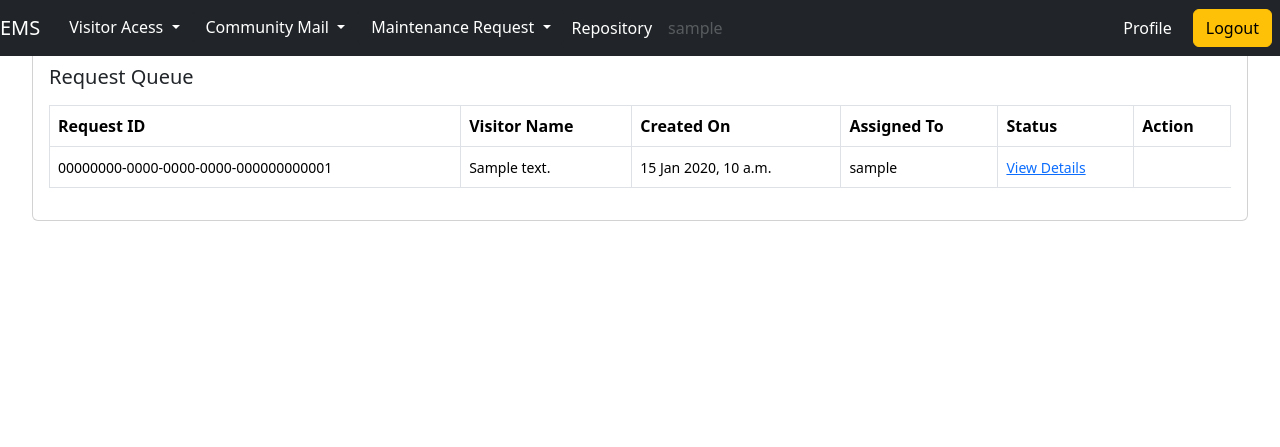
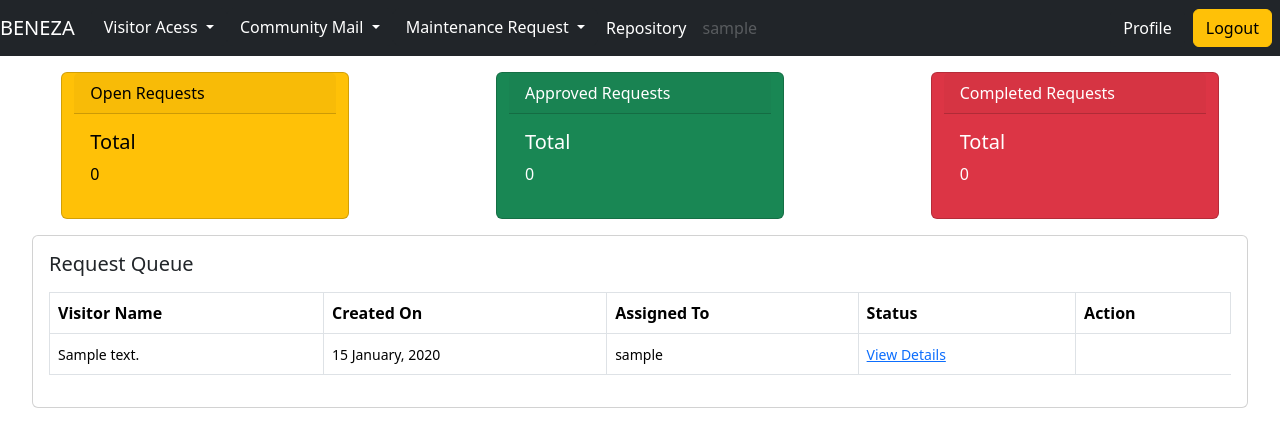
Before and after one commit to Chido100/estate_management_system, a Django app: page /visitor_access/all_access_requests/ in a window 1280 px wide. Shown: the top 447 px of the page. Run offline with Django 4.2, Linux system fonts and the light colour scheme; a user stored in the database is signed in; tables that the repository leaves empty hold one stand-in row (values such as "Sample post").

Commit message:
Updated Visitor Access views to count requests based on statuses

```diff
--- a/ems/templates/base.html
+++ b/ems/templates/base.html
@@ -21,7 +21,7 @@
     {% if request.user.is_resident %}
     <nav class="navbar navbar-expand-lg navbar-dark bg-dark fixed-top">
 
-            <a class="navbar-brand" href="/">EMS</a>
+            <a class="navbar-brand" href="/">BENEZA</a>
             <button class="navbar-toggler" type="button" data-bs-toggle="collapse"
                 data-bs-target="#navbarSupportedContent" aria-controls="navbarSupportedContent" aria-expanded="false"
                 aria-label="Toggle navigation">
@@ -113,7 +113,7 @@
 
     <nav class="navbar navbar-expand-lg navbar-dark bg-dark fixed-top">
 
-            <a class="navbar-brand" href="/">EMS</a>
+            <a class="navbar-brand" href="/">BENEZA</a>
             <button class="navbar-toggler" type="button" data-bs-toggle="collapse"
                 data-bs-target="#navbarSupportedContent" aria-controls="navbarSupportedContent" aria-expanded="false"
                 aria-label="Toggle navigation">
@@ -151,7 +151,7 @@
                     <button class="btn btn-outline-warning me-3" type="submit">Search</button>
                 </form> -->
                 <a href="{% url 'profile' %}" class="btn btn-dark me-2">Profile</a>
-                <a href="{% url 'login' %}" class="btn btn-outline-warning me-2">Logout</a>
+                <a href="{% url 'login' %}" class="btn btn-warning me-2">Logout</a>
 
             </div>
 
@@ -161,7 +161,7 @@
 
     <nav class="navbar navbar-expand-lg navbar-dark bg-dark fixed-top">
 
-            <a class="navbar-brand" href="/">EMS</a>
+            <a class="navbar-brand" href="/">BENEZA</a>
             <button class="navbar-toggler" type="button" data-bs-toggle="collapse"
                 data-bs-target="#navbarSupportedContent" aria-controls="navbarSupportedContent" aria-expanded="false"
                 aria-label="Toggle navigation">
--- a/ems/templates/users/all_residents.html
+++ b/ems/templates/users/all_residents.html
@@ -22,7 +22,7 @@
                 <tr>
                     <td><small>{{resident.username}}</small></td>
                     <td><small>{{resident.email}}</small></td>
-                    <td><small>{{resident.date_joined}}</small></td>
+                    <td><small>{{resident.date_joined|date:"j F, Y"}}</small></td>
                     <td><small><a href="#">View Details</a></small></td>
                     {% if resident.is_security %}
                     <td><small>Security</small></td>
--- a/ems/templates/visitor_access/access_request_details.html
+++ b/ems/templates/visitor_access/access_request_details.html
@@ -10,7 +10,7 @@
                 <h5 class="card-title mb-3">{{access_request.visitor_name}}</h5>
                 <p class="card-text"><b>Gender: </b>{{access_request.gender}}</p>
                 <p class="card-text"><b>Vehicle Registration: </b>{{access_request.vehicle_registration}}</p>
-                <p class="card-text"><b>Ticket Additional Information: </b>{{access_request.additional_information}}</p>
+                <p class="card-text"><b>Additional Information: </b>{{access_request.additional_information}}</p>
 
                 <p><b>Request Number: </b><small>{{access_request.request_number}}</small></p>
 
@@ -59,7 +59,7 @@
             <div class="card-body">
                 <h5 class="card-title mb-3">All requests created by {{access_request.creator}}</h5>
                 {% for request_by_user in va_per_user %}
-                <p class="card-text">{{request_by_user.request_number}} <a href="{% url 'access-request-details' request_by_user.pk%}">(view)</a>
+                <p class="card-text">{{request_by_user.visitor_name}} <a href="{% url 'access-request-details' request_by_user.pk%}">(view)</a>
                 </p>
                 {% endfor %}
             </div>
--- a/ems/templates/visitor_access/all_access_requests.html
+++ b/ems/templates/visitor_access/all_access_requests.html
@@ -1,6 +1,31 @@
 {% extends 'base.html' %}
 
 {% block content %}
+<div class="row row-cols-1 row-cols-md-2 g-4 mt-2">
+    <div class="card text-bg-warning mb-3 mx-auto" style="max-width: 18rem;">
+        <div class="card-header">Open Requests</div>
+        <div class="card-body">
+        <h5 class="card-title">Total</h5>
+        <p>{{ total_open_requests }}</p>
+        </div>
+    </div>
+
+    <div class="card text-bg-success mb-3 mx-auto" style="max-width: 18rem;">
+        <div class="card-header">Approved Requests</div>
+        <div class="card-body">
+        <h5 class="card-title">Total</h5>
+        <p>{{ total_approved_requests }}</p>
+        </div>
+    </div>
+
+    <div class="card text-bg-danger mb-3 mx-auto" style="max-width: 18rem;">
+        <div class="card-header">Completed Requests</div>
+        <div class="card-body">
+        <h5 class="card-title">Total</h5>
+        <p>{{ total_completed_requests }}</p>
+        </div>
+    </div>
+</div>
 
 <div class="card mx-auto" style="width: 76rem;">
     <!-- <img src="..." class="card-img-top" alt="..."> -->
@@ -10,7 +35,7 @@
         <table class="table table-bordered">
             <thead>
                 <tr>
-                    <th scope="col">Request ID</th>
+                    <!---<th scope="col">Request ID</th>--->
                     <th scope="col">Visitor Name</th>
                     <th scope="col">Created On</th>
                     <th scope="col">Assigned To</th>
@@ -21,9 +46,9 @@
             <tbody>
                 {% for access_request in access_requests %}
                 <tr>
-                    <td><small>{{access_request.request_number}}</small></td>
+                    <!---<td><small>{{access_request.request_number}}</small></td>--->
                     <td><small>{{access_request.visitor_name}}</small></td>
-                    <td><small>{{access_request.date_created}}</small></td>
+                    <td><small>{{access_request.date_created|date:"j F, Y"}}</small></td>
                     {% if access_request.assigned_to %}
                     <td><small>{{access_request.assigned_to}}</small></td>
                     {% else %}
--- a/ems/templates/visitor_access/all_closed_requests.html
+++ b/ems/templates/visitor_access/all_closed_requests.html
@@ -10,7 +10,7 @@
         <table class="table table-bordered">
             <thead>
                 <tr>
-                    <th scope="col">Request ID</th>
+
                     <th scope="col">Visitor Name</th>
                     <th scope="col">Created On</th>
                     <th scope="col">Created By</th>
@@ -21,7 +21,7 @@
             <tbody>
                 {% for access_request in access_requests %}
                 <tr>
-                    <td><small>{{access_request.request_number}}</small></td>
+
                     <td><small>{{access_request.visitor_name}}</small></td>
                     <td><small>{{access_request.date_created}}</small></td>
                     <td>{{access_request.creator}}</td>
--- a/ems/templates/visitor_access/create_access_request.html
+++ b/ems/templates/visitor_access/create_access_request.html
@@ -16,7 +16,7 @@
                     {% csrf_token %}
                     {{ form|crispy }}
 
-                    <button class="btn btn-outline-success" type="submit">Submit</button>
+                    <button class="btn btn-success" type="submit">Submit</button>
                 </form>
             </div>
         </div>
--- a/ems/templates/visitor_access/request_queue.html
+++ b/ems/templates/visitor_access/request_queue.html
@@ -10,7 +10,7 @@
         <table class="table table-bordered">
             <thead>
                 <tr>
-                    <th scope="col">Request ID</th>
+
                     <th scope="col">Visitor Name</th>
                     <th scope="col">Created On</th>
                     <th scope="col">Created By</th>
@@ -21,7 +21,7 @@
             <tbody>
                 {% for a_request in access_request %}
                 <tr>
-                    <td><small>{{a_request.request_number}}</small></td>
+
                     <td><small>{{a_request.visitor_name}}</small></td>
                     <td><small>{{a_request.date_created}}</small></td>
                     <td>{{a_request.creator}}</td>
--- a/ems/templates/visitor_access/workspace.html
+++ b/ems/templates/visitor_access/workspace.html
@@ -10,7 +10,6 @@
         <table class="table table-bordered">
             <thead>
                 <tr>
-                    <th scope="col">Request ID</th>
                     <th scope="col">Visitor Name</th>
                     <th scope="col">Date Created</th>
                     <th scope="col">Created By</th>
@@ -21,7 +20,6 @@
             <tbody>
                 {% for access_request in access_requests %}
                 <tr>
-                    <td><small>{{access_request.request_number}}</small></td>
                     <td><small>{{access_request.visitor_name}}</small></td>
                     <td><small>{{access_request.date_created}}</small></td>
                     <td>{{access_request.creator}}</td>
--- a/ems/visitor_access/views.py
+++ b/ems/visitor_access/views.py
@@ -69,7 +69,17 @@ def update_access_request(request, pk):
 @login_required
 def all_access_requests(request):
     access_requests = VisitorAccessRequest.objects.filter(creator=request.user).order_by('-date_created')
-    return render(request, 'visitor_access/all_access_requests.html', {'access_requests': access_requests})
+
+    open_requests = VisitorAccessRequest.objects.filter(creator=request.user, request_status='Pending')
+    total_open_requests = open_requests.count()
+
+    approved_requests = VisitorAccessRequest.objects.filter(creator=request.user, request_status='Active')
+    total_approved_requests = approved_requests.count()
+
+    completed_requests = VisitorAccessRequest.objects.filter(creator=request.user, request_status='Completed')
+    total_completed_requests = completed_requests.count()
+
+    return render(request, 'visitor_access/all_access_requests.html', {'access_requests': access_requests, 'total_open_requests': total_open_requests, 'total_approved_requests': total_approved_requests, 'total_completed_requests': total_completed_requests})
 
 
 
```
Also changed, not shown: ems/templates/dashboard/dashboard.html (+9 -9 lines).
